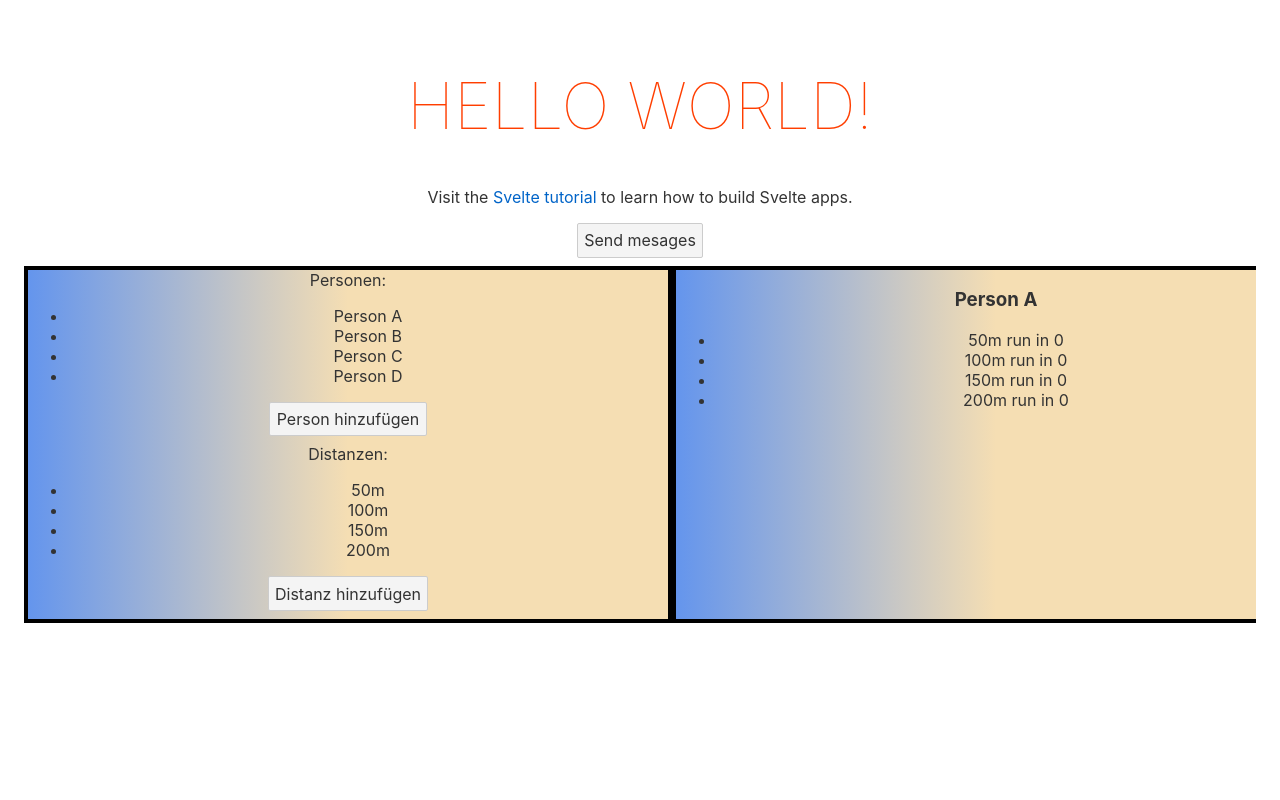
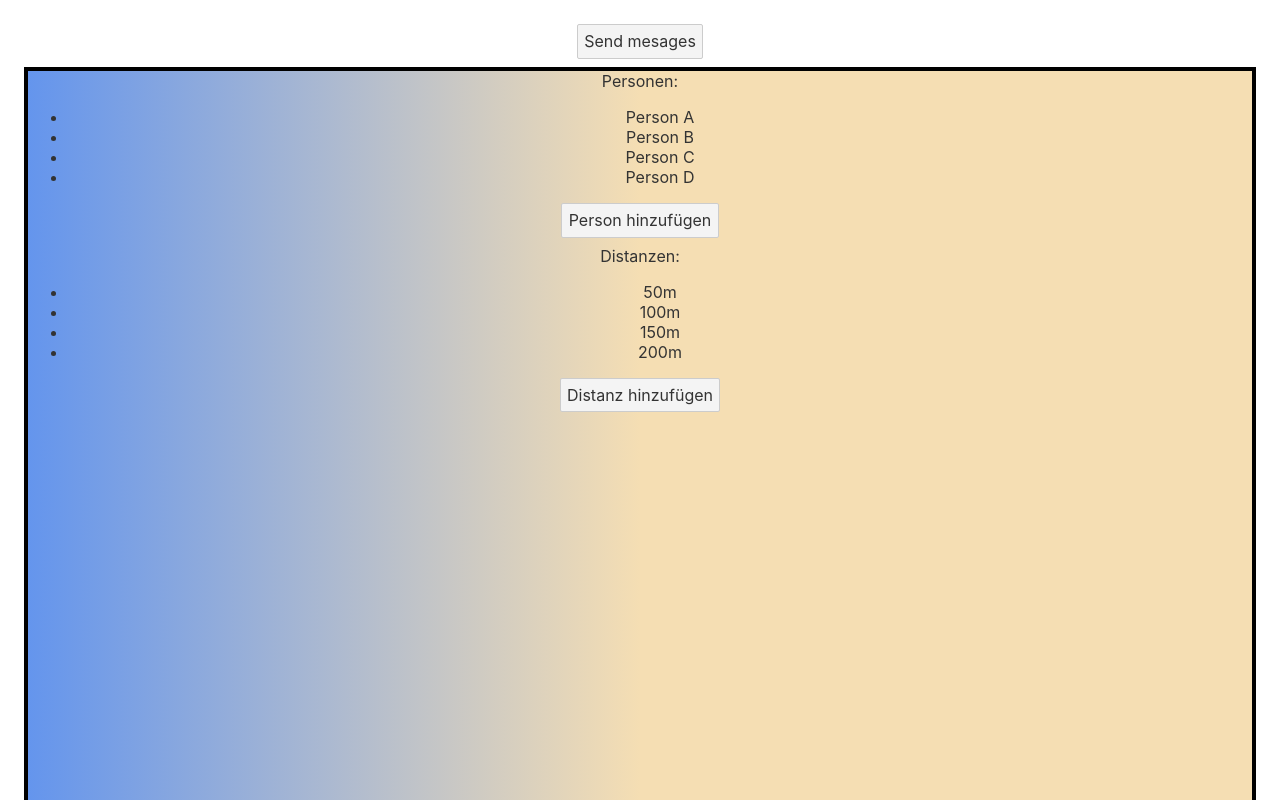
Before and after one commit to KordonDev/relay-race-web, a Svelte app: page / in a window 1280 px wide. Shown: the top 800 px of the page. Built offline with nearby package versions, Linux system fonts and the light colour scheme.

Commit message:
Use components

```diff
--- a/src/App.svelte
+++ b/src/App.svelte
@@ -1,5 +1,6 @@
 <script>
-	export let name;
+	import PersonColumn from './components/PersonColumn.svelte';
+	import RelayRacePerson from './components/RelayRacePersons.svelte';
 	export let persons = [{
 		name: 'Person A',
 		runs: [{
@@ -46,16 +47,6 @@
 		}]
 	}];
 
-
-	const worker = new Worker('/web-worker/worker.js');
-	worker.addEventListener('message', function(e) {
-		console.log('Worker said: ', e.data);
-	}, false);
-
-	function sendDataToWorker() {
-		worker.postMessage('Hello World'); // Send data to our worker.
-	}
-
 	function addPerson() {
 		const newPerson = {
 			name: 'Person E',
@@ -75,56 +66,31 @@
 				runs: allRuns.sort((a, b) => a.distance - b.distance),
 			};
 		})
-
 	}
 
+	const worker = new Worker('/web-worker/worker.js');
+	worker.addEventListener('message', function(e) {
+		console.log('Worker said: ', e.data);
+	}, false);
+
+	function sendDataToWorker() {
+		worker.postMessage('Hello World'); // Send data to our worker.
+	}
 </script>
 
 <main>
-	<h1>Hello {name}!</h1>
-	<p>Visit the <a href="https://svelte.dev/tutorial">Svelte tutorial</a> to learn how to build Svelte apps.</p>
 	<button on:click|preventDefault={sendDataToWorker}>Send mesages</button>
 
+	<RelayRacePerson
+		persons={persons}
+		addPerson={addPerson}
+		addDistance={addDistance}
+	/>
+
 	<div class="inputContainer">
-
-
-		<div class="person">
-			<div>
-				Personen:
-				<ul>
-					{#each persons as person}
-						<li>{person.name}</li>
-					{/each}
-				</ul>
-
-				<button on:click|preventDefault={addPerson}>
-					Person hinzufügen
-				</button>
-			</div>
-
-			<div>
-				Distanzen:
-				<ul>
-					{#each persons[0].runs as run}
-						<li>{run.distance}</li>
-					{/each}
-				</ul>
-				<button on:click|preventDefault={addDistance}>
-					Distanz hinzufügen
-				</button>
-			</div>
-		</div>
-
 		{#each persons as person}
 			<div class="person">
-				<h3>{person.name}</h3>
-				<ul>
-					{#each person.runs as run}
-						<li>
-							{run.distance} run in {run.time}
-						</li>
-					{/each}
-				</ul>
+				<PersonColumn person={person} />
 			</div>
 		{/each}
 
@@ -132,18 +98,10 @@
 </main>
 
 <style>
-
 	.inputContainer {
 		scroll-snap-type: x mandatory;
 		display: flex;
 		overflow-x: scroll;
-	}
-	.person {
-		background-image:linear-gradient(90deg, cornflowerblue 0%, wheat 50%);
-		border: black solid 4px;
-		min-width: 50vw;
-		scroll-snap-align: start;
-		scroll-snap-stop: always;
 	}
 
 	main {
@@ -153,13 +111,6 @@
 		margin: 0 auto;
 	}
 
-	h1 {
-		color: #ff3e00;
-		text-transform: uppercase;
-		font-size: 4em;
-		font-weight: 100;
-	}
-
 	@media (min-width: 640px) {
 		main {
 			max-width: none;
--- /dev/null
+++ b/src/components/PersonColumn.svelte
@@ -0,0 +1,25 @@
+<script>
+    export let person;
+</script>
+
+<style>
+	.person-column {
+		background-image:linear-gradient(90deg, cornflowerblue 0%, wheat 50%);
+		border: black solid 4px;
+		min-width: 50vw;
+        min-height: 100vh;
+		scroll-snap-align: start;
+		scroll-snap-stop: always;
+	}
+</style>
+
+<div class="person-column">
+    <h3>{person.name}</h3>
+    <ul>
+        {#each person.runs as run}
+            <li>
+                {run.distance} run in {run.time}
+            </li>
+        {/each}
+    </ul>
+</div>
--- /dev/null
+++ b/src/components/RelayRacePersons.svelte
@@ -0,0 +1,45 @@
+<script>
+    export let persons;
+    export let addPerson;
+    export let addDistance;
+</script>
+
+<style>
+	.relay-race-input {
+		background-image:linear-gradient(90deg, cornflowerblue 0%, wheat 50%);
+		border: black solid 4px;
+		min-width: 50vw;
+        min-height: 100vh;
+		scroll-snap-align: start;
+		scroll-snap-stop: always;
+	}
+
+
+</style>
+
+<div class="relay-race-input">
+    <div>
+        Personen:
+        <ul>
+            {#each persons as person}
+                <li>{person.name}</li>
+            {/each}
+        </ul>
+
+        <button on:click|preventDefault={addPerson}>
+            Person hinzufügen
+        </button>
+    </div>
+
+    <div>
+        Distanzen:
+        <ul>
+            {#each persons[0].runs as run}
+                <li>{run.distance}</li>
+            {/each}
+        </ul>
+        <button on:click|preventDefault={addDistance}>
+            Distanz hinzufügen
+        </button>
+    </div>
+</div>
--- a/src/main.js
+++ b/src/main.js
@@ -2,9 +2,7 @@ import App from './App.svelte';
 
 const app = new App({
 	target: document.body,
-	props: {
-		name: 'world'
-	}
+	props: {}
 });
 
 export default app;
```
